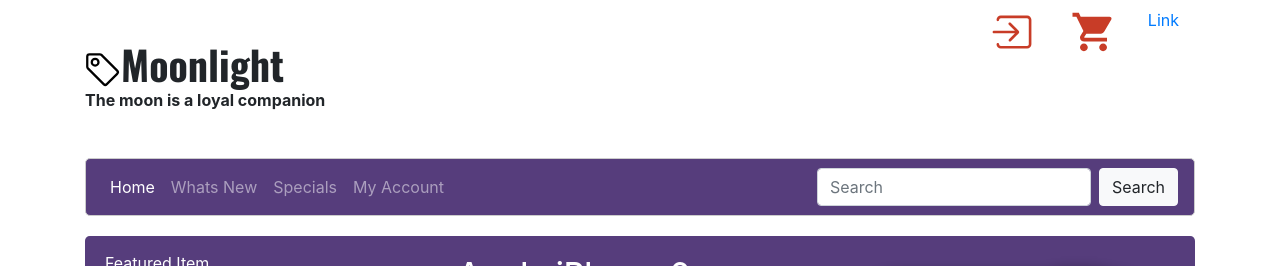
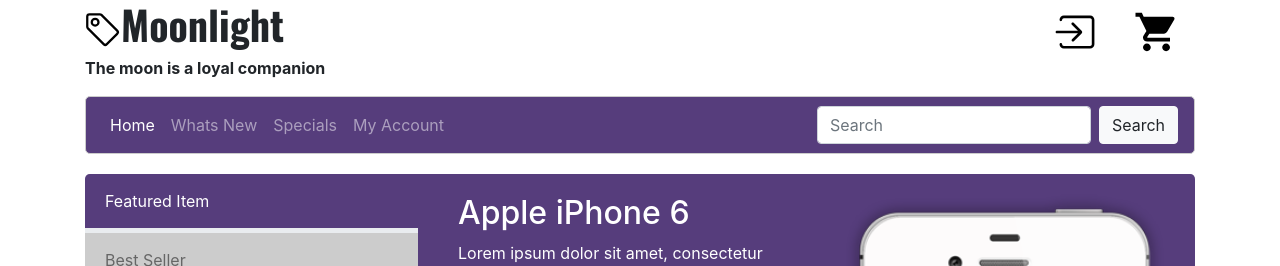
Before and after one commit to t3rodrig/ih-P03-moonlight-client, a React (Create React App) app: page / in a window 1280 px wide. Shown: the top 266 px of the page. Built offline with nearby package versions, Linux system fonts and the light colour scheme.

Commit message:
Update Header component

```diff
--- a/src/App.css
+++ b/src/App.css
@@ -3,7 +3,7 @@
 /* @primary: #563d7c */
 
 .navbar {
-  margin-top: 30px;
+  /* margin-top: 30px; */
   margin-bottom: 20px;
   background-color: #563d7c; /* @primary */
   border: 1px solid #ccc;
@@ -14,25 +14,14 @@
   color: #cbbde2;
 }
 
-.subtext {
+header .logo {
+	width: 100%;
+	font-family: 'Oswald', sans-serif;
+}
+
+header .subtext {
   font-size: 16px;
   font-weight: bold;
-  /* margin: 10px 0 0 45px; */
-}
-
-.logo {
-  width: 100%;
-  margin: 40px 0 0 0;
-  font-family: 'Oswald', sans-serif;
-}
-
-header form {
-  float: right;
-  padding: 15px;
-  margin-top: 30px;
-  color: #fff;
-  background-color: #563d7c; /* @primary */
-  border-radius: 5px;
 }
 
 .thumbnail {
--- a/src/components/Header.js
+++ b/src/components/Header.js
@@ -5,20 +5,17 @@
   return (
     <header>
       <div className="row">
-        <div className="col-md-4 col-sm-12">
+        <div className="col-sm-6 col-md-4">
           <h1 className="logo"><img src="/images/tag.svg" alt="" width="36" height="36" title="tag"/><span>Moonlight</span></h1>
           <p className="subtext">The moon is a loyal companion</p>
         </div>
-        <div className="col-md-8 col-sm-12">
+        <div className="col-sm-6 col-md-8">
           <ul className="nav justify-content-end">
             <li className="nav-item">
-              <a className="nav-link" href="#"> <IoIosLogIn size="3em" color="#C83C27"/> </a>
+              <a className="nav-link" href="#"> <IoIosLogIn title="Login" size="3em" color="#000"/> </a>
             </li>
             <li className="nav-item">
-              <a className="nav-link" href="#"> <IoMdCart size="3em" color="#C83C27"/> </a>
-            </li>
-            <li className="nav-item">
-              <a className="nav-link" href="#">Link</a>
+              <a className="nav-link" href="#"> <IoMdCart title="Cart" size="3em" color="#000"/> </a>
             </li>
           </ul>
         </div>
```
